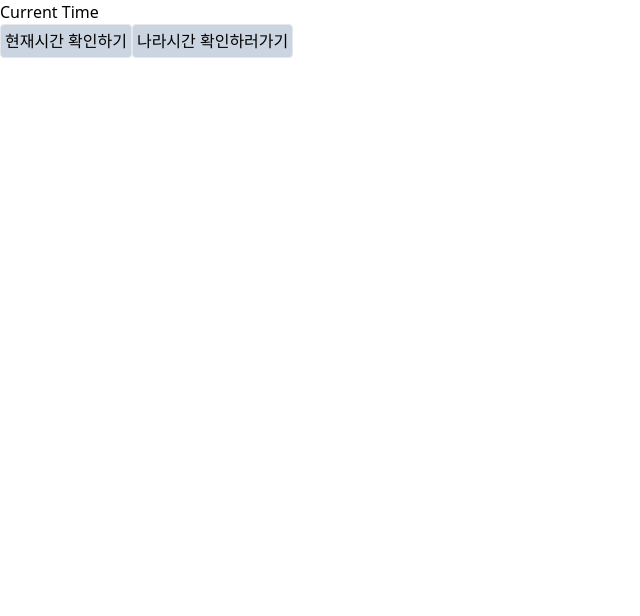
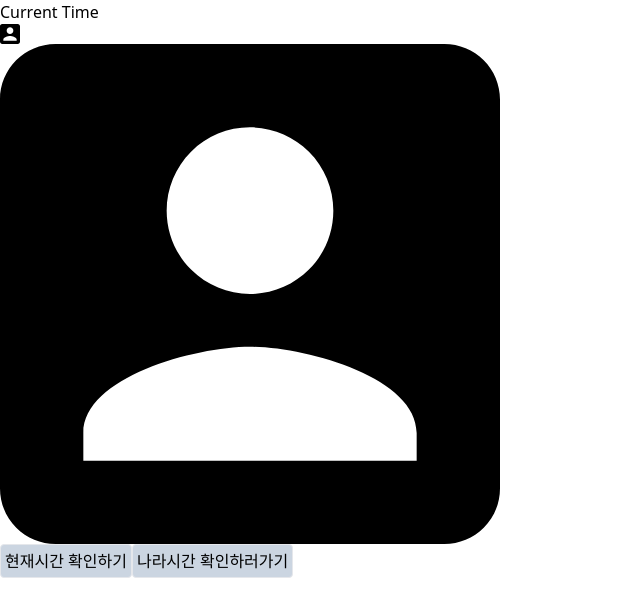
Before and after one commit to YuHyeonWook/next-yarn, a Next.js app: page / in a window 1280 px wide. Shown: the top 616 px of the page, without its empty margins (0-640 px from the left). Built offline with nearby package versions, Linux system fonts and the light colour scheme.

Commit message:
사진 첨부

```diff
--- a/app/(timeZone)/timezone/page.tsx
+++ b/app/(timeZone)/timezone/page.tsx
@@ -30,6 +30,7 @@ export default function Home() {
   return (
     <>
       <h1>Current Time</h1>
+
       <button
         className="border rounded bg-slate-300 p-1"
         onClick={handleConvertTimeZone}>
--- a/app/page.tsx
+++ b/app/page.tsx
@@ -3,6 +3,7 @@ import { postConvertTimeZone } from '@/api/conversion/postConvertTimeZone';
 import { useMutation } from '@tanstack/react-query';
 import Link from 'next/link';
 import { useState } from 'react';
+import Image from 'next/image';
 
 export default function Home() {
   const [timeZoneData, setTimeZoneData] = useState(null);
@@ -30,6 +31,16 @@ export default function Home() {
   return (
     <>
       <h1>Current Time</h1>
+      <img
+        src="/profile.svg"
+        alt=""
+      />
+      <Image
+        width={500}
+        height={500}
+        src="/profile.svg"
+        alt=""
+      />
       <button
         className="border rounded bg-slate-300 p-1"
         onClick={handleConvertTimeZone}>
```
Also changed, not shown: public/profile.svg (added).
